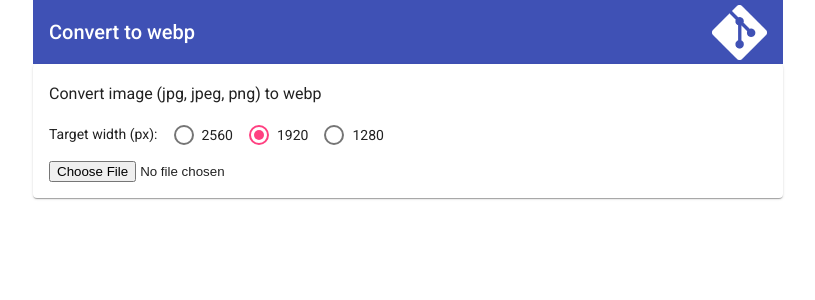
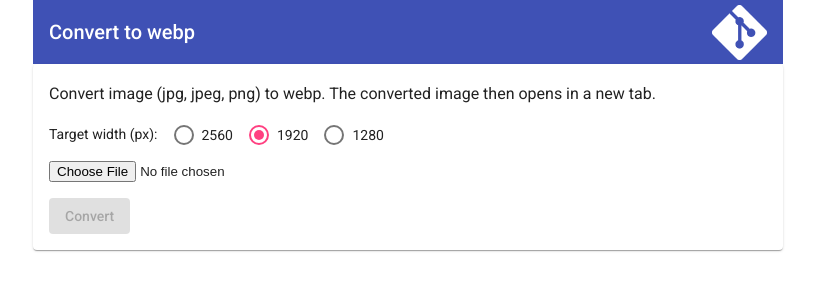
Before and after one commit to kellermatthis/webp-converter, an Angular app: page / in a window 1280 px wide. Shown: the top 300 px of the page, without its empty margins (232-1047 px from the left). Built offline with nearby package versions, Linux system fonts and the light colour scheme.

Commit message:
convert starts with button

```diff
--- a/src/app/app.module.ts
+++ b/src/app/app.module.ts
@@ -4,6 +4,8 @@ import { MatIconModule } from '@angular/material/icon';
 import { MatToolbarModule } from '@angular/material/toolbar';
 import { MatCardModule } from '@angular/material/card';
 import { MatRadioModule } from '@angular/material/radio';
+import { MatButtonModule } from '@angular/material/button';
+import { MatTooltipModule } from '@angular/material/tooltip';
 import { AppComponent } from './app.component';
 import { ConverterComponent } from './converter/converter.component';
 import { BrowserAnimationsModule } from '@angular/platform-browser/animations';
@@ -22,6 +24,8 @@ import { ToastrModule } from 'ngx-toastr';
     MatToolbarModule,
     MatCardModule,
     MatRadioModule,
+    MatButtonModule,
+    MatTooltipModule,
     FormsModule,
     BrowserAnimationsModule,
     ToastrModule.forRoot(),
--- a/src/app/converter/converter.component.css
+++ b/src/app/converter/converter.component.css
@@ -1,11 +1,15 @@
-.radioGroup{
+.horizontal{
     padding-bottom: 1rem;
 }
 
-.radioGroup label {
+.horizontal label {
     padding-right: 1rem;
 }
 
 .mat-radio-button {
     padding-right: 1rem;
 }
+
+.tooltip{
+    display: inline-block;
+}
--- a/src/app/converter/converter.component.html
+++ b/src/app/converter/converter.component.html
@@ -1,6 +1,6 @@
 <div class="SpaceBetween">
-  <h3>Convert image ({{allowedImageTypes.join(', ')}}) to webp</h3>
-  <div class="radioGroup">
+  <h3>Convert image ({{allowedImageTypes.join(', ')}}) to webp. The converted image then opens in a new tab.</h3>
+  <div class="horizontal">
     <label>Target width (px):</label>
     <mat-radio-group [(ngModel)]="selectedWidth" >
       <mat-radio-button *ngFor="let width of widths" [value]="width">
@@ -8,7 +8,10 @@
       </mat-radio-button>
     </mat-radio-group>
   </div>
-  <div>
+  <div class="horizontal">
     <input type="file" class="file-input" (change)="onFileSelected($event)" #fileUploadBig>
   </div>
+  <div class="tooltip" matTooltip="Please select a file first" [matTooltipDisabled]="fileSelected">
+    <button mat-raised-button color="primary" (click)="convertFile()" [disabled]="!fileSelected">Convert</button>
+  </div>
 </div>
--- a/src/app/converter/converter.component.ts
+++ b/src/app/converter/converter.component.ts
@@ -13,14 +13,18 @@ export class ConverterComponent {
   allowedImageTypes: Array<string> = ['jpg', 'jpeg', 'png'];
   widths: number[] = [ 2560, 1920, 1280 ];
   selectedWidth: number = 1920;
+  uploadedFile: File | undefined = undefined;
+  fileSelected = false;
 
   onFileSelected(event: any) {
+    this.uploadedFile = event.target.files[0];
+    this.fileSelected = true;
+  }
 
-    const uploadedFile: File = event.target.files[0];
-
-      if (uploadedFile && this.isValidImage(uploadedFile)) {
+  convertFile(){
+    if (this.uploadedFile && this.isValidImage(this.uploadedFile)) {
       const formData = new FormData();
-        formData.append("thumbnail", uploadedFile);
+      formData.append("thumbnail", this.uploadedFile);
 
       const wembpImage = new Image();
 
@@ -38,7 +42,7 @@ export class ConverterComponent {
           }, 'image/webp');
       };
 
-        wembpImage.src = URL.createObjectURL(uploadedFile);
+      wembpImage.src = URL.createObjectURL(this.uploadedFile);
   } else {
     this.toastr.error(`Type not supported. Supported types are: ${this.allowedImageTypes.join(', ')}.`);
   }
```
Lines whose indentation alone changed are shown as unchanged.
